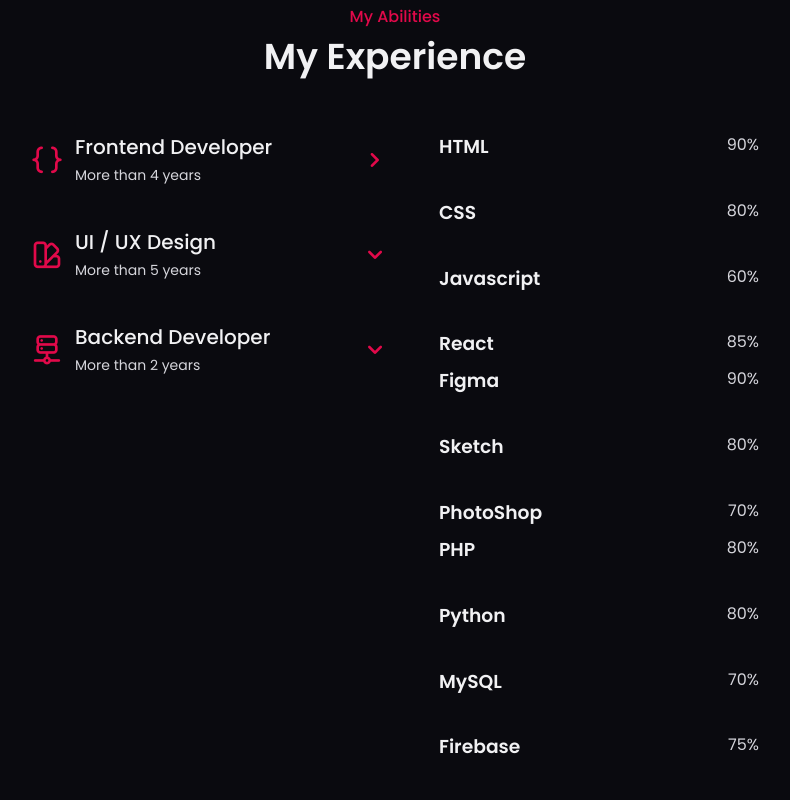
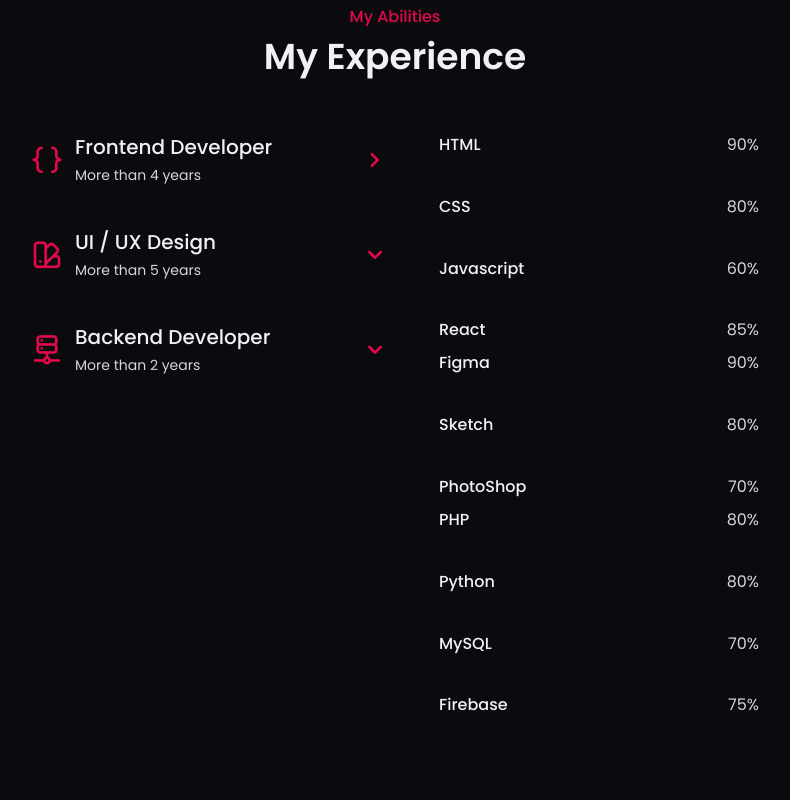
Before and after one commit to SahanRansika/Portfolio-01, a plain HTML site: page index.html in a window 1280 px wide. Shown: the part 2320-3120 px from the top of the page, without its empty margins (295-1085 px from the left). Drawn offline with nearby package versions, Linux system fonts and the light colour scheme; files whose address does not match are found by name; a web font is replaced by a local one.

Commit message:
add skills-name change fonts - css

```diff
--- a/style/style.css
+++ b/style/style.css
@@ -596,3 +596,8 @@ button, input {
     justify-content: space-between;
     margin-bottom: var(--mb05);
 }
+
+.skills-name {
+    font-size: var(--normal-font-size);
+    font-weight: var(--font-medium);
+}
```
